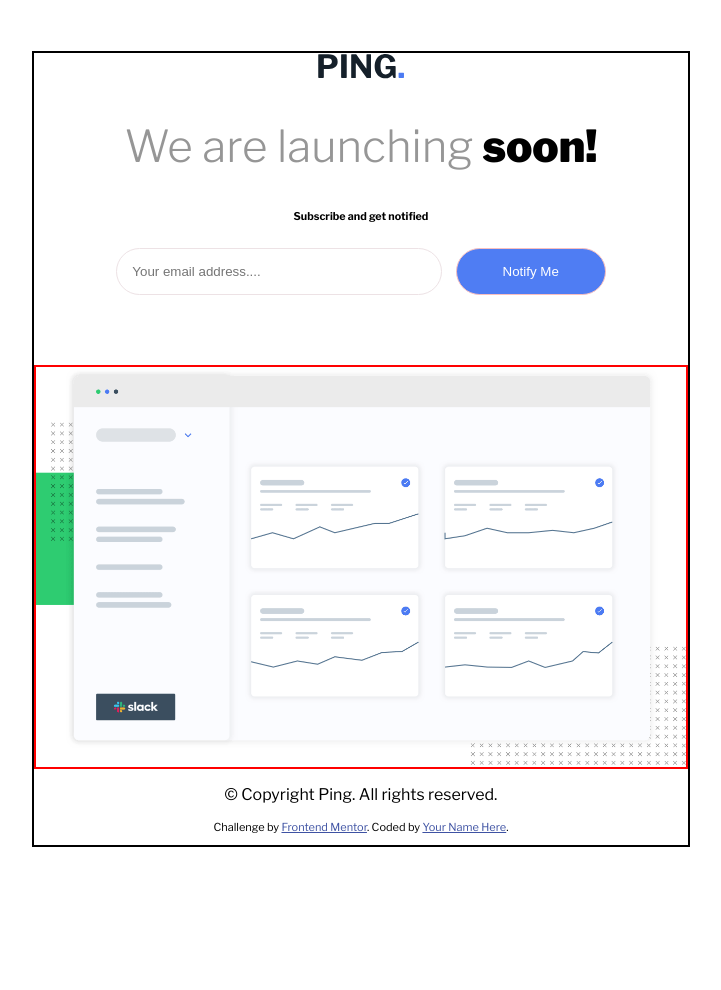
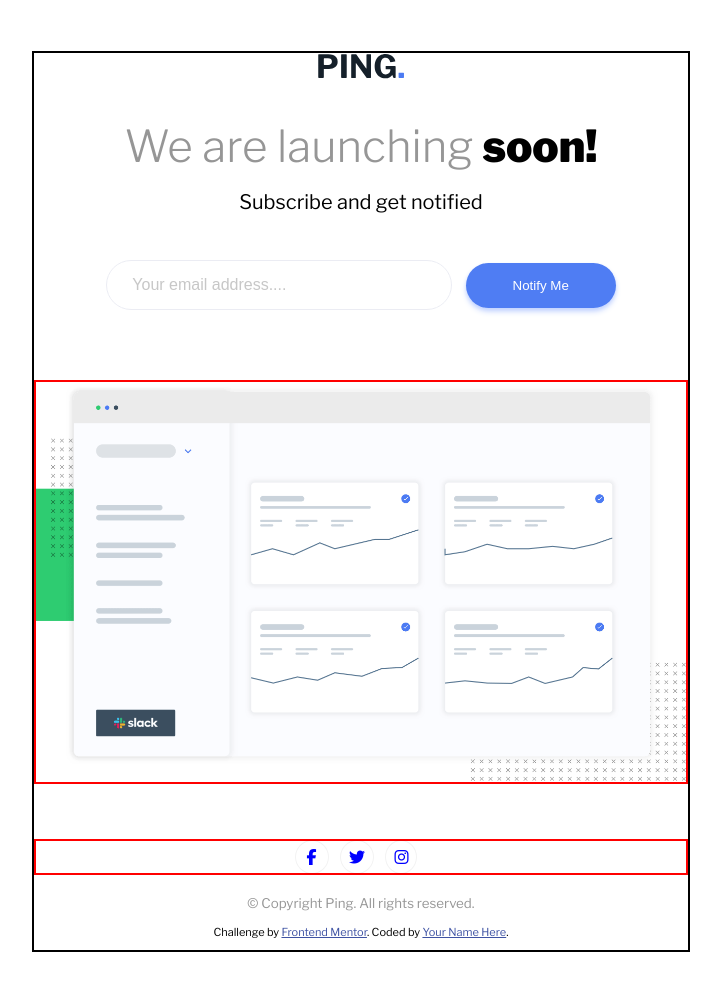
Before and after one commit to thisisobate/single_column_coming_soon_page, a plain HTML site: page index.html in a window 1280 px wide. Shown: the whole page, without its empty margins (279-1000 px from the left). Before the commit the page ends 897 px from the top, so only its background shows below. Drawn offline with nearby package versions, Linux system fonts and the light colour scheme.

Commit message:
added styling

```diff
--- a/css/style.css
+++ b/css/style.css
@@ -18,6 +18,12 @@ body {
   font-size: 44px;
 }
 
+.container > h6 {
+  font-size: 20px;
+  font-weight: 400;
+  margin-top: -20px;
+}
+
 .img-container {
   border: 2px solid red;
   margin-top: 70px;
@@ -32,14 +38,23 @@ body {
 
 input[type='email'] {
   width: 45%;
-  padding: 15px;
+  padding: 15px 25px;
   border-radius: 30px;
-  border: 1px solid #ede2e5;
-  color: #bd9d9c;
+  border: 1px solid #cfd2e3;
+  font-size: medium;
+  opacity: 0.4;
 }
 
 input[type='email']:focus {
   outline: none;
+}
+
+input[type='email']:focus {
+  border: 1px solid blue;
+}
+
+input[type='email']:focus:invalid {
+  border: 1px solid red;
 }
 
 button[type='submit'] {
@@ -47,7 +62,57 @@ button[type='submit'] {
   padding: 15px;
   margin-left: 10px;
   border-radius: 30px;
-  border: 1px solid hsl(0, 80%, 86%);
+  border: none;
+  box-shadow: 0 4px 6px -1px hsl(223, 100%, 88%),
+    0 2px 4px -1px hsl(223, 100%, 88%);
   background-color: hsl(223, 87%, 63%);
   color: #ffffff;
 }
+
+button[type='submit']:hover {
+  cursor: pointer;
+}
+
+.social-icons {
+  border: 2px solid red;
+  margin-top: 55px;
+  margin-bottom: 20px;
+}
+.fab {
+  padding: 8px;
+  background-color: #ffffff;
+  color: blue;
+  border-radius: 50%;
+  margin-right: 10px;
+  box-shadow: 0 0 0 1px rgba(0, 0, 0, 0.05);
+}
+
+.fab:hover {
+  background-color: blue;
+  color: #ffffff;
+  cursor: pointer;
+}
+
+.fa-facebook-f {
+  padding: 8px 11px;
+}
+
+.txt-small {
+  font-size: smaller;
+  color: #969696;
+}
+
+@media (max-width: 600px) {
+  .container {
+    margin: 10%;
+  }
+
+  input[type='email'] {
+    width: 80%;
+  }
+
+  button {
+    padding: 400px;
+    margin-top: 30px;
+  }
+}
--- a/index.html
+++ b/index.html
@@ -37,7 +37,7 @@
 
       <h6>Subscribe and get notified</h6>
 
-      <form action="">
+      <form>
         <input type="email" placeholder="Your email address...." />
         <button type="submit">Notify Me</button>
       </form>
@@ -51,8 +51,12 @@
       </div>
 
       <footer>
-        <div class="social-icons"></div>
-        <p>&copy; Copyright Ping. All rights reserved.</p>
+        <div class="social-icons">
+          <i class="fab fa-facebook-f"></i>
+          <i class="fab fa-twitter"></i>
+          <i class="fab fa-instagram"></i>
+        </div>
+        <p class="txt-small">&copy; Copyright Ping. All rights reserved.</p>
         <p class="attribution">
           Challenge by
           <a href="https://www.frontendmentor.io?ref=challenge" target="_blank"
@@ -61,5 +65,10 @@
         </p>
       </footer>
     </div>
+
+    <script
+      src="https://kit.fontawesome.com/b751cffb67.js"
+      crossorigin="anonymous"
+    ></script>
   </body>
 </html>
```
